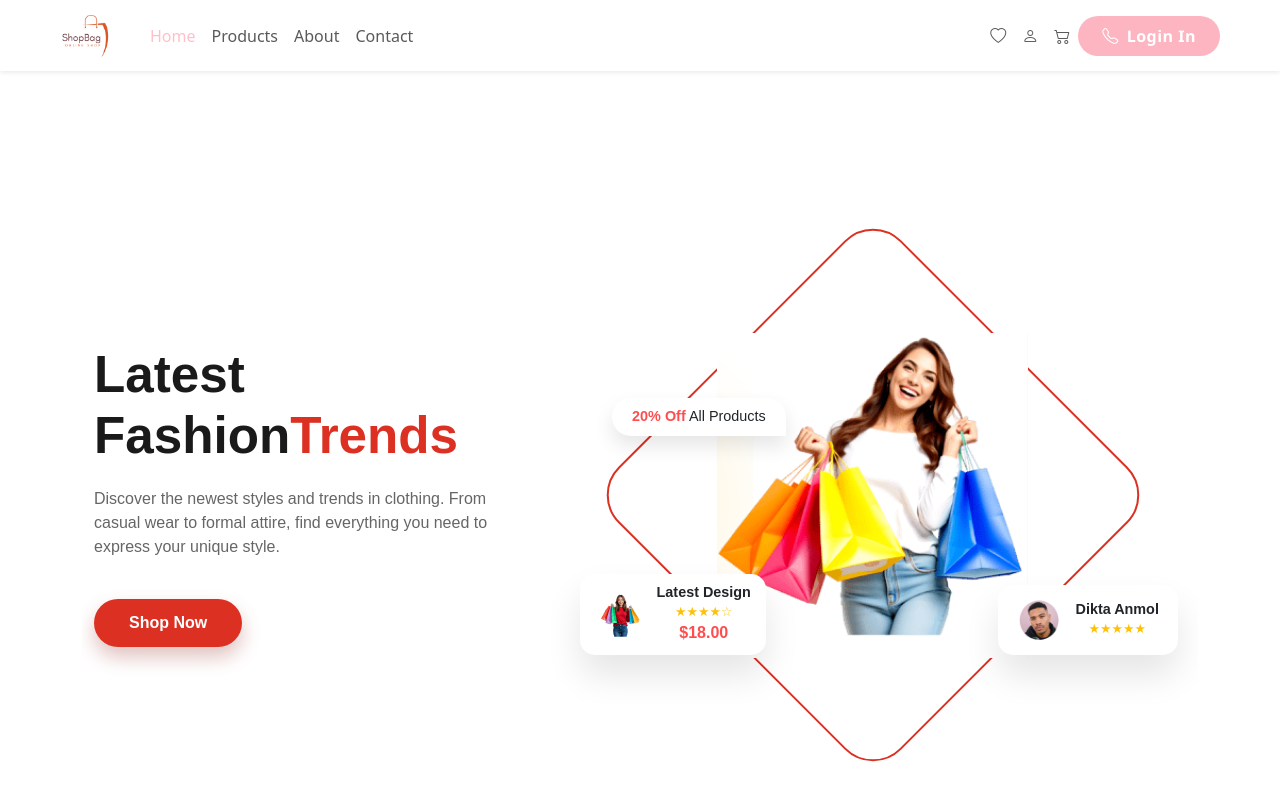
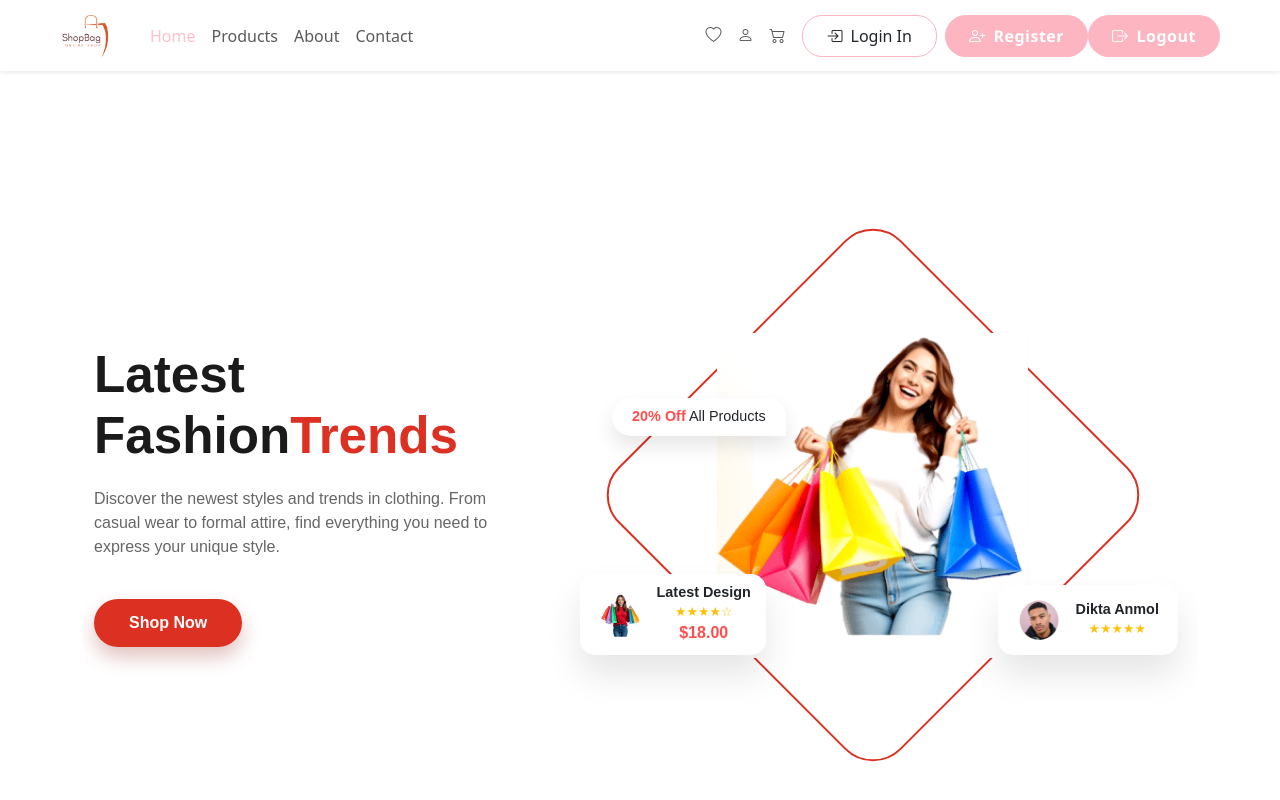
Before and after one commit to nawal-ali/Angular_E_commerce, an Angular app: page /home in a window 1280 px wide. Shown: the top 800 px of the page. Built offline with nearby package versions, Linux system fonts and the light colour scheme; no server answers.

Commit message:
added register and logout btns

```diff
--- a/src/app/layout/navbar/navbar.component.html
+++ b/src/app/layout/navbar/navbar.component.html
@@ -36,10 +36,16 @@
         <li class="nav-item">
           <a class="nav-link" href="#"><i class="bi bi-cart2"></i></a>
         </li>
-        <button class="btn-contact d-flex align-items-center gap-2 px-4 py-2 shadow-soft" routerLink="/login">
-          <i class="bi bi-telephone"></i> <span> Login In </span>
+        <button class="btn d-flex align-items-center gap-2 px-4 py-2 shadow-soft mx-2" routerLink="/login"
+          style="border: 1px solid #fdb5c1; border-radius: 20px;">
+          <i class="bi bi-box-arrow-in-right"></i> <span> Login In </span>
         </button>
-
+        <button class="btn-contact d-flex align-items-center gap-2 px-4 py-2 shadow-soft" routerLink="/register">
+          <i class="bi bi-person-plus"></i><span> Register</span>
+        </button>
+        <button class="btn-contact d-flex align-items-center gap-2 px-4 py-2 shadow-soft" routerLink="/register">
+          <i class="bi bi-box-arrow-right"></i><span> Logout</span>
+        </button>
       </ul>
 
     </div>
```
